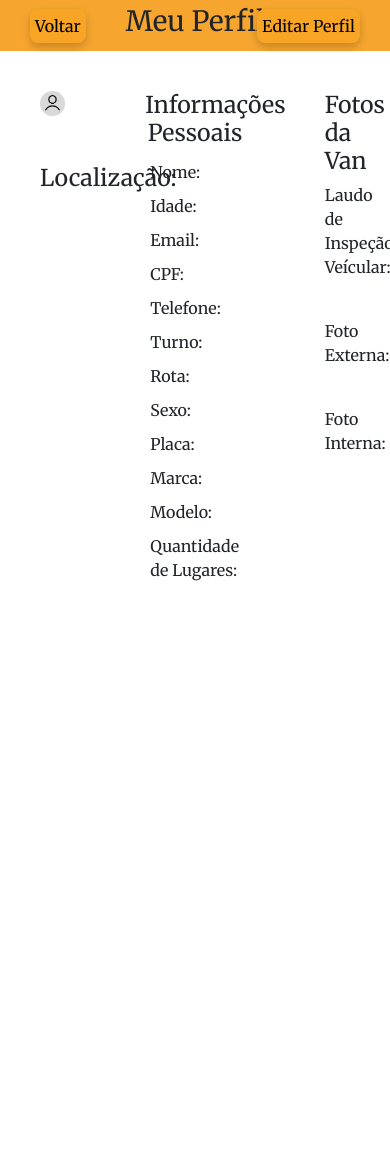
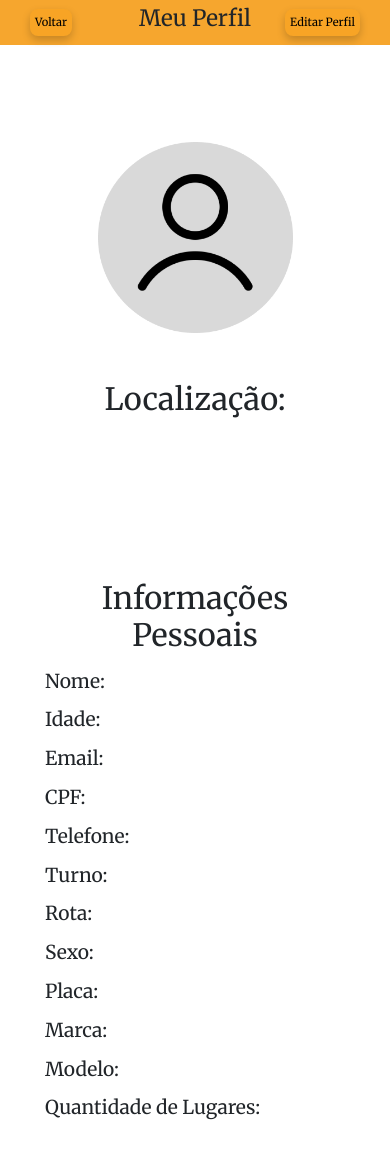
Before and after one commit to SamuelMonstewe/PIT, a PHP site: page /Perfil.html in a window 390 px wide. Before the commit the page ends 581 px from the top, so only its background shows below. Run offline with PHP 8.4, Linux system fonts and the light colour scheme.

Commit message:
Perfil_Response

```diff
--- a/HTML/CSS-Perfil/style.css
+++ b/HTML/CSS-Perfil/style.css
@@ -37,10 +37,15 @@ header {
 main {
     display: grid;
     grid-template-columns: 27% 46% 27%;
+    font-size: 1.5em;
+}
+
+h3 {
+    font-size: 1.5em;
 }
 
 .Grid_Col1 {
-    padding: 40px;
+    padding: 25%;
     display: flex;
     flex-direction: column;
 }
@@ -62,7 +67,34 @@ main {
     text-align: center;
 }
 
-.Grid_Col3 {
-    text-align: left;
-    padding: 40px;
+
+
+@media (max-width:1000px)
+{
+    main {
+        display: flex;
+        flex-direction: column;
+        font-size: 1.75em;
+    }
+    h3 {
+        font-size: 1.6em;
+    }
+    .Grid_Col1 {
+        text-align: center;
+    }
 }
+
+@media (max-width:550px)
+{
+    main {
+        font-size: 1.2em;
+    }
+
+    h1 {
+        font-size: 2em;
+    }
+
+    header {
+        font-size: .7em;
+    }
+}
--- a/HTML/Perfil.html
+++ b/HTML/Perfil.html
@@ -141,31 +141,7 @@
                 </p>
             </div>
         </div>
-        <div class="Grid_Col3">
-            <div class="Info-P">
-                <h3>
-                    Fotos da Van
-                </h3>
-            </div>
-            <div>
-                <p>
-                    Laudo de Inspeção Veícular:
-                </p>
-                <img>
-            </div>
-            <div>
-                <p>
-                    Foto Externa:
-                </p>
-                <img>
-            </div>
-            <div>
-                <p>
-                    Foto Interna:
-                </p>
-                <img>
-            </div>
-        </div>
+
     </main>
 
     <script src="https://cdn.jsdelivr.net/npm/bootstrap@5.3.0-alpha3/dist/js/bootstrap.bundle.min.js"
```
Also changed, not shown: HTML/CSS-Edit-Perfil/style.css (deleted, +0 -68 lines), HTML/Perfil-Edit.html (+2 -26 lines).
